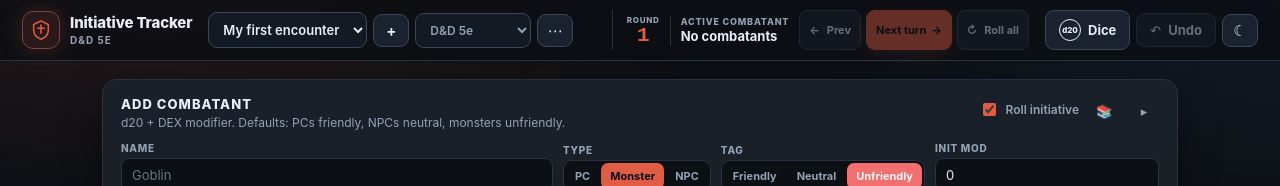
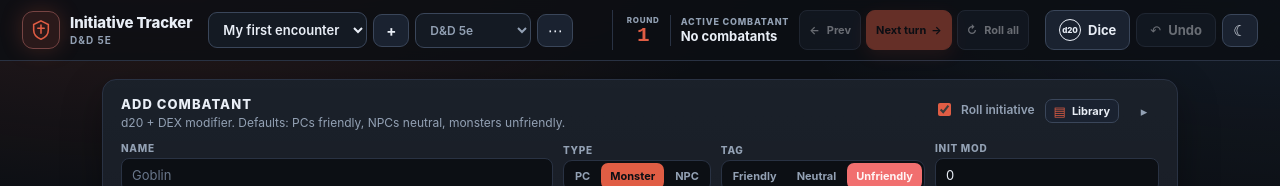
Before and after one commit to Battosai42/initiative_tracker, a React (Vite) app: page / in a window 1280 px wide. Shown: the top 186 px of the page. Built offline with nearby package versions, Linux system fonts and the light colour scheme.

Commit message:
updated library button

```diff
--- a/src/components/AddCombatant.tsx
+++ b/src/components/AddCombatant.tsx
@@ -437,13 +437,16 @@ export function AddCombatant() {
           ) : null}
           <button
             type="button"
-            className="icon-btn library-toggle"
+            className={`btn small library-toggle ${libraryOpen ? 'is-open' : ''}`}
             onClick={() => setLibraryOpen((open) => !open)}
             aria-expanded={libraryOpen}
-            aria-label="Toggle template library"
-            title={libraryOpen ? 'Close library' : 'Edit template library'}
+            aria-label={libraryOpen ? 'Close template library' : 'Open template library'}
+            title={libraryOpen ? 'Close library' : 'Open template library'}
           >
-            📚
+            <span className="library-glyph" aria-hidden="true">
+              ▤
+            </span>
+            {libraryOpen ? 'Close library' : 'Library'}
           </button>
           <button
             type="button"
--- a/src/styles.css
+++ b/src/styles.css
@@ -448,6 +448,22 @@ p {
   flex: 0 0 auto;
 }
 
+.library-toggle {
+  gap: 6px;
+}
+
+.library-toggle .library-glyph {
+  font-size: 13px;
+  line-height: 1;
+  color: var(--accent);
+}
+
+.library-toggle.is-open {
+  border-color: color-mix(in srgb, var(--accent) 55%, var(--line-strong));
+  background: color-mix(in srgb, var(--accent) 12%, var(--bg-soft));
+  color: var(--text);
+}
+
 /* ------------------------------------------------------------------ */
 /* Turn bar (inside the header)                                        */
 /* ------------------------------------------------------------------ */
```
